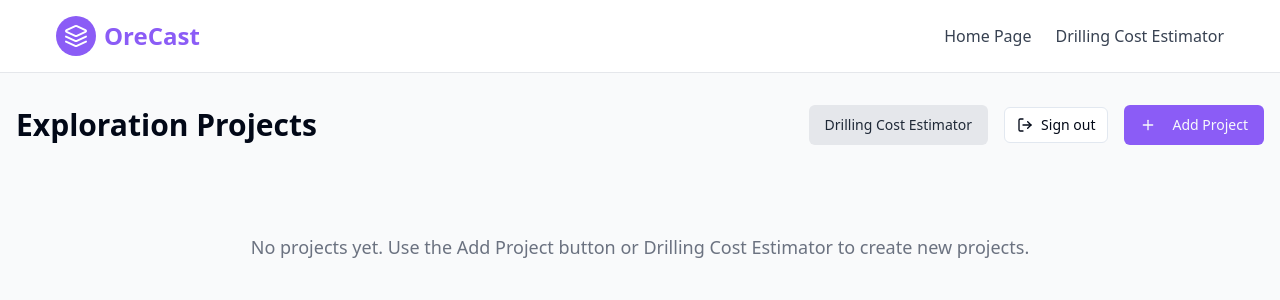
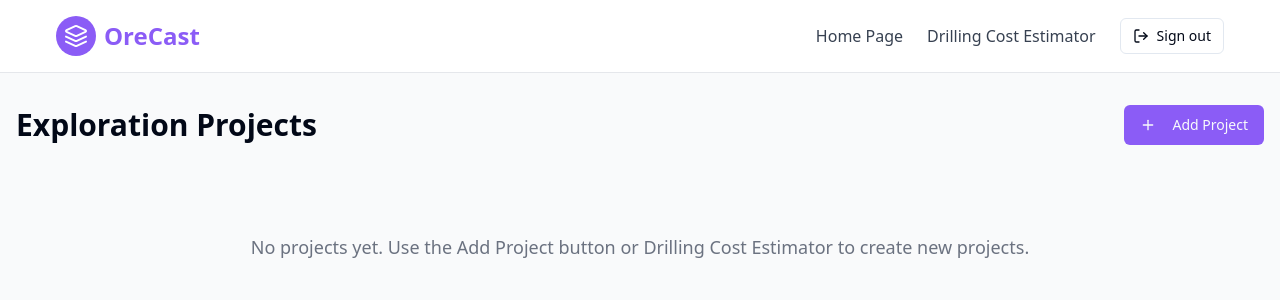
Before and after one commit to HarrisonProut/orecast, a React (Vite) app: page / in a window 1280 px wide. Shown: the top 300 px of the page. Built offline with nearby package versions, Linux system fonts and the light colour scheme; sample sign-in values are in the browser's storage.

Commit message:
feat: Update home page layout
Removed the redundant "Drilling cost estimator" button and moved the "Sign out" button to the top navigation bar.

```diff
--- a/src/components/layout/Navbar.tsx
+++ b/src/components/layout/Navbar.tsx
@@ -1,9 +1,23 @@
 
 import React from 'react';
-import { Link } from 'react-router-dom';
-import { Layers } from 'lucide-react';
+import { Link, useNavigate } from 'react-router-dom';
+import { Layers, LogOut } from 'lucide-react';
+import { Button } from '@/components/ui/button';
+import { useToast } from '@/hooks/use-toast';
 
 const Navbar: React.FC = () => {
+  const navigate = useNavigate();
+  const { toast } = useToast();
+
+  const handleSignOut = () => {
+    localStorage.removeItem('isLoggedIn');
+    navigate('/login');
+    toast({
+      title: "Logged out",
+      description: "You have been successfully logged out",
+    });
+  };
+
   return (
     <nav className="border-b border-gray-200 bg-white py-4 px-6">
       <div className="container mx-auto flex justify-between items-center">
@@ -14,7 +28,7 @@ const Navbar: React.FC = () => {
           <span className="text-2xl font-bold text-mining-primary">OreCast</span>
         </Link>
 
-        <div className="flex gap-6">
+        <div className="flex gap-6 items-center">
           <Link
             to="/"
             className="text-gray-700 hover:text-mining-primary font-medium transition-colors"
@@ -27,6 +41,15 @@ const Navbar: React.FC = () => {
           >
             Drilling Cost Estimator
           </Link>
+          <Button
+            variant="outline"
+            size="sm"
+            onClick={handleSignOut}
+            className="flex items-center gap-2"
+          >
+            <LogOut className="h-4 w-4" />
+            Sign out
+          </Button>
         </div>
       </div>
     </nav>
--- a/src/pages/Home.tsx
+++ b/src/pages/Home.tsx
@@ -1,8 +1,8 @@
+
 import React, { useState, useEffect } from 'react';
 import ProjectCard, { ProjectData } from '@/components/ProjectCard';
-import { Plus, LogOut } from 'lucide-react';
+import { Plus } from 'lucide-react';
 import { Button } from '@/components/ui/button';
-import { useNavigate } from 'react-router-dom';
 import { useToast } from '@/hooks/use-toast';
 import { Dialog, DialogContent, DialogHeader, DialogTitle, DialogDescription } from "@/components/ui/dialog";
 import { Input } from "@/components/ui/input";
@@ -38,7 +38,6 @@ const Home: React.FC = () => {
   });
   const [selectedMineral, setSelectedMineral] = useState<MineralType | ''>('');
 
-  const navigate = useNavigate();
   const { toast } = useToast();
 
   // Load projects from localStorage on initial load
@@ -52,15 +51,6 @@ const Home: React.FC = () => {
 
   const handleAddProject = () => {
     setIsAddDialogOpen(true);
-  };
-
-  const handleSignOut = () => {
-    localStorage.removeItem('isLoggedIn');
-    navigate('/login');
-    toast({
-      title: "Logged out",
-      description: "You have been successfully logged out",
-    });
   };
 
   const handleDeleteProject = (id: string) => {
@@ -145,26 +135,9 @@ const Home: React.FC = () => {
     <div className="container mx-auto py-8 px-4">
       <div className="flex justify-between items-center mb-6">
         <h1 className="text-3xl font-bold">Exploration Projects</h1>
-        <div className="flex items-center gap-4">
-          <Button
-            className="bg-gray-200 hover:bg-gray-300 text-gray-800"
-            onClick={() => navigate('/drilling-cost-estimator')}
-          >
-            Drilling Cost Estimator
-          </Button>
-          <Button
-            variant="outline"
-            size="sm"
-            onClick={handleSignOut}
-            className="flex items-center gap-2"
-          >
-            <LogOut className="h-4 w-4" />
-            Sign out
-          </Button>
-          <Button className="bg-mining-primary hover:bg-mining-secondary" onClick={handleAddProject}>
-            <Plus className="mr-2 h-4 w-4" /> Add Project
-          </Button>
-        </div>
+        <Button className="bg-mining-primary hover:bg-mining-secondary" onClick={handleAddProject}>
+          <Plus className="mr-2 h-4 w-4" /> Add Project
+        </Button>
       </div>
 
       {projects.length > 0 ? (
```
